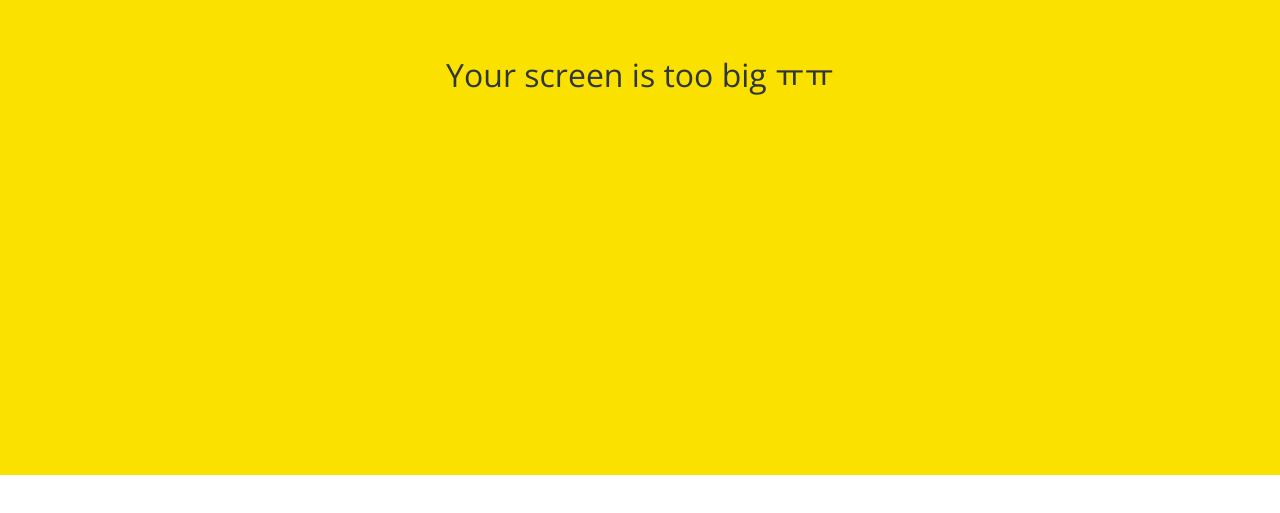
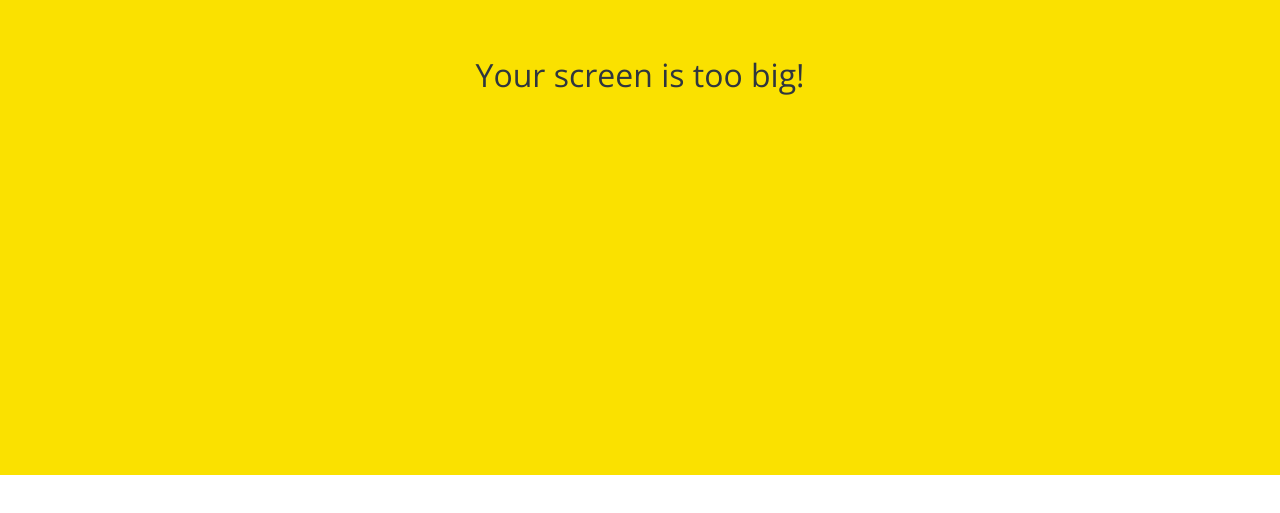
Before and after one commit to KeiPro/kokoa-clone-2023, a plain HTML site: page index.html in a window 1280 px wide. Shown: the part 325-838 px from the top of the page. Drawn offline with nearby package versions, Linux system fonts and the light colour scheme.

Commit message:
Update index.html

```diff
--- a/index.html
+++ b/index.html
@@ -37,7 +37,7 @@
     </form>
 
     <div id="no-mobile">
-      <span>Your screen is too big ㅠㅠ</span>
+      <span>Your screen is too big!</span>
     </div>
 
     <script
```
